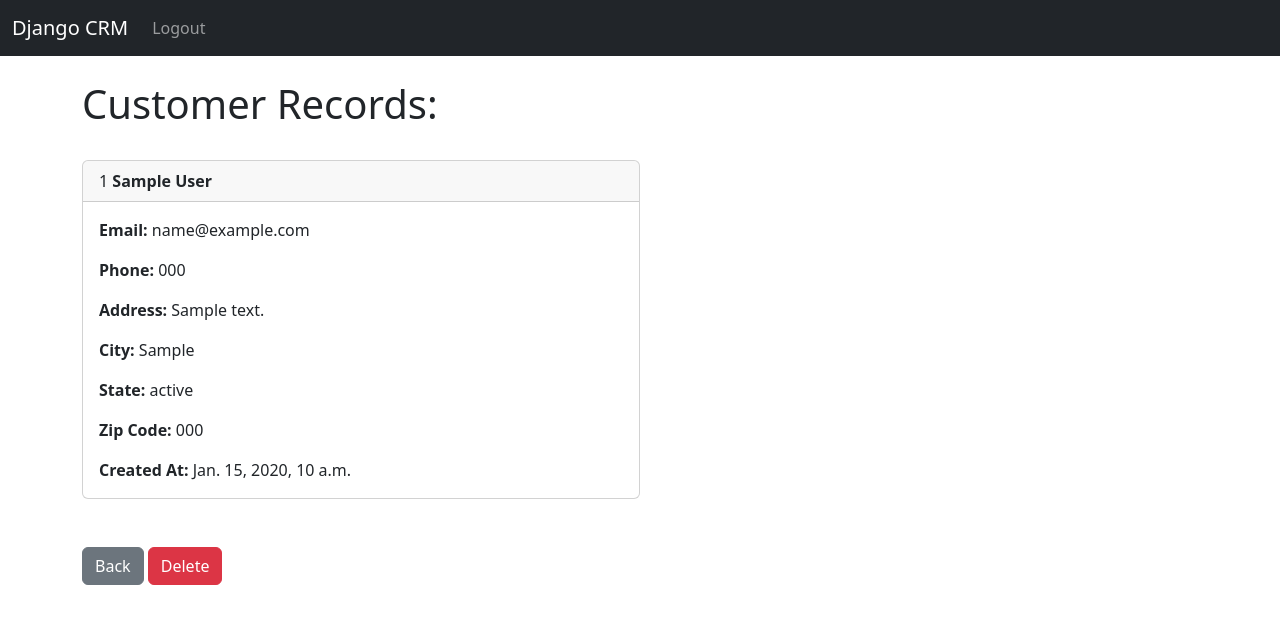
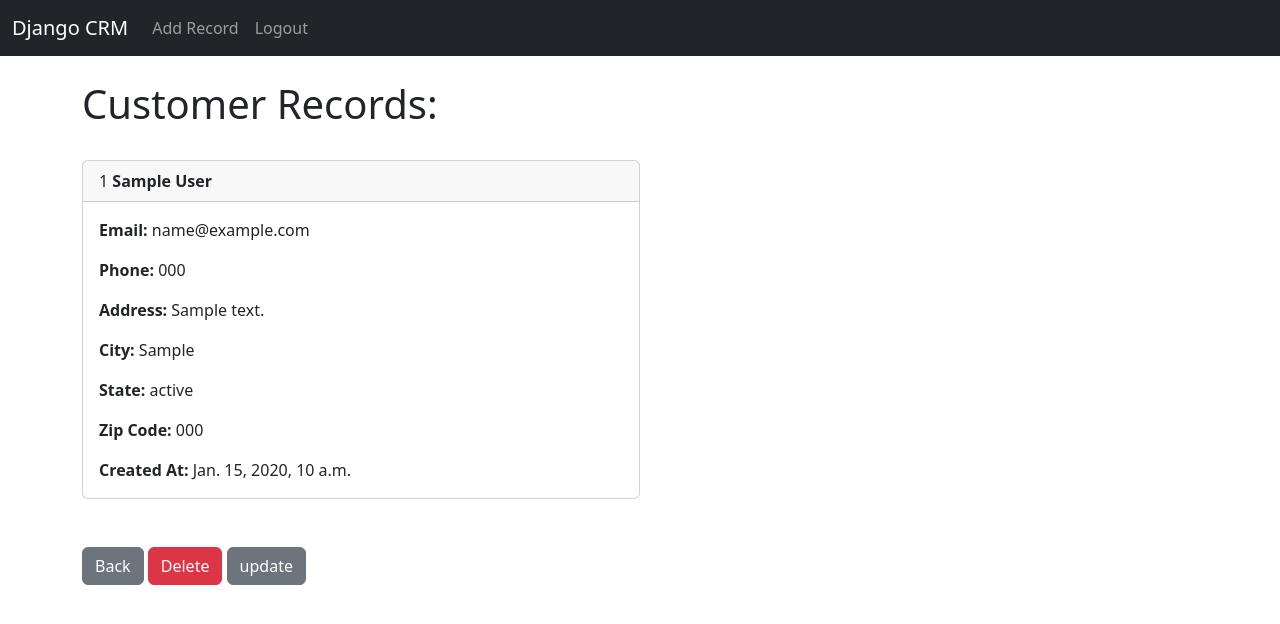
Before and after one commit to venusau/Django-CRM, a Django app: page /record/1/ in a window 1280 px wide. Shown: the top 624 px of the page. Run offline with Django 5.2, Linux system fonts and the light colour scheme; a user stored in the database is signed in; tables that the repository leaves empty hold one stand-in row (values such as "Sample post").

Commit message:
complete django

```diff
--- a/website/templates/home.html
+++ b/website/templates/home.html
@@ -35,6 +35,7 @@
             </div>
         {% endfor %}
     {% endif %}
+
 
     {% if user.is_authenticated %}
         <table class="table table-bordered table-striped table-hover">
--- a/website/templates/navbar.html
+++ b/website/templates/navbar.html
@@ -16,6 +16,9 @@
       <ul class="navbar-nav me-auto mb-2 mb-lg-0">
         {% if user.is_authenticated %}
         <li class="nav-item">
+          <a class="nav-link" href="{% url 'add_record' %}">Add Record</a>
+        </li>
+        <li class="nav-item">
           <a class="nav-link" href="{% url 'logout' %}">Logout</a>
         </li>
         {% else %}
--- a/website/templates/record.html
+++ b/website/templates/record.html
@@ -22,6 +22,7 @@
   </div>
   <br><br>
   <a href="{%url 'home'%}" class="btn btn-secondary">Back</a>
-      <a href="{%url 'home'%}" class="btn btn-danger">Delete</a>
+      <a href="{%url 'delete_record' customer_record.id %}" class="btn btn-danger">Delete</a>
+      <a href="{%url 'update' customer_record.id %}" class="btn btn-secondary">update</a>
    </div>
 {% endblock %}
--- a/website/urls.py
+++ b/website/urls.py
@@ -9,6 +9,9 @@ urlpatterns = [
     path('logout/', views.logout_user, name='logout'),
     path('register/', views.register_user, name='register'),
     path('record/<int:pk>/', views.customer_record, name='record'),
+    path('delete_record/<int:pk>', views.delete_record, name='delete_record'),
+    path('add_record', views.add_record, name='add_record'),
+    path('update/<int:pk>', views.update, name='update'),
     #CHANGES made over here
     #added the home page path '' looks in the views.py file for home as the name home
 ]
--- a/website/views.py
+++ b/website/views.py
@@ -2,7 +2,7 @@ from django.shortcuts import render,redirect
 #Import the django authentication, login, logout and the messages to flash messages
 from django.contrib.auth import authenticate, login, logout
 from django.contrib import messages
-from .forms import SignUpForm
+from .forms import SignUpForm, AddRecordForm
 from .models import Record
 def home (request):
     record= Record.objects.all()# grabs Everything from the table
@@ -60,3 +60,41 @@ def customer_record(request, pk):
     else:
         messages.success(request, "You have to be logged in to view the record...", extra_tags="danger")
         return redirect('home')
+
+def delete_record(request, pk):
+    if request.user.is_authenticated:
+        record = Record.objects.get(id=pk)
+        record.delete()
+        messages.success(request, "Record has been deleted...", extra_tags="")
+        return redirect('home')
+    else:
+        messages.success(request, "You have to be logged in to delete the record...", extra_tags="danger")
+        return redirect('home')
+
+def add_record(request):
+    form = AddRecordForm(request.POST or None)
+    if request.user.is_authenticated:
+        if request.method=="POST":
+            if form.is_valid():
+                add_record=form.save()
+                messages.success(request, "Record has been added...", extra_tags="")
+                return redirect('home')
+
+        return render(request, 'add_record.html', {'form':form})
+    else:
+        messages.success(request, "You must be logged in to add new record...", extra_tags="danger")
+        return redirect('home')
+
+def update(request, pk):
+
+    customer_record=Record.objects.get(id=pk)
+    form = AddRecordForm(request.POST or None, instance=customer_record)
+    if request.user.is_authenticated:
+        if request.method=='POST':
+            if form.is_valid():
+                form.save()
+                messages.success(request, "Record has been updated...", extra_tags="")
+            return redirect('home')
+        return render(request,'update.html',{'form':form})
+    messages.success(request, "You must be loggeed in to update any record...", extra_tags="danger")
+    return redirect('home')
```
Also changed, not shown: website/forms.py (+17 -3 lines), website/templates/add_record.html (added, +14 -0 lines), website/templates/update.html (added, +14 -0 lines).
